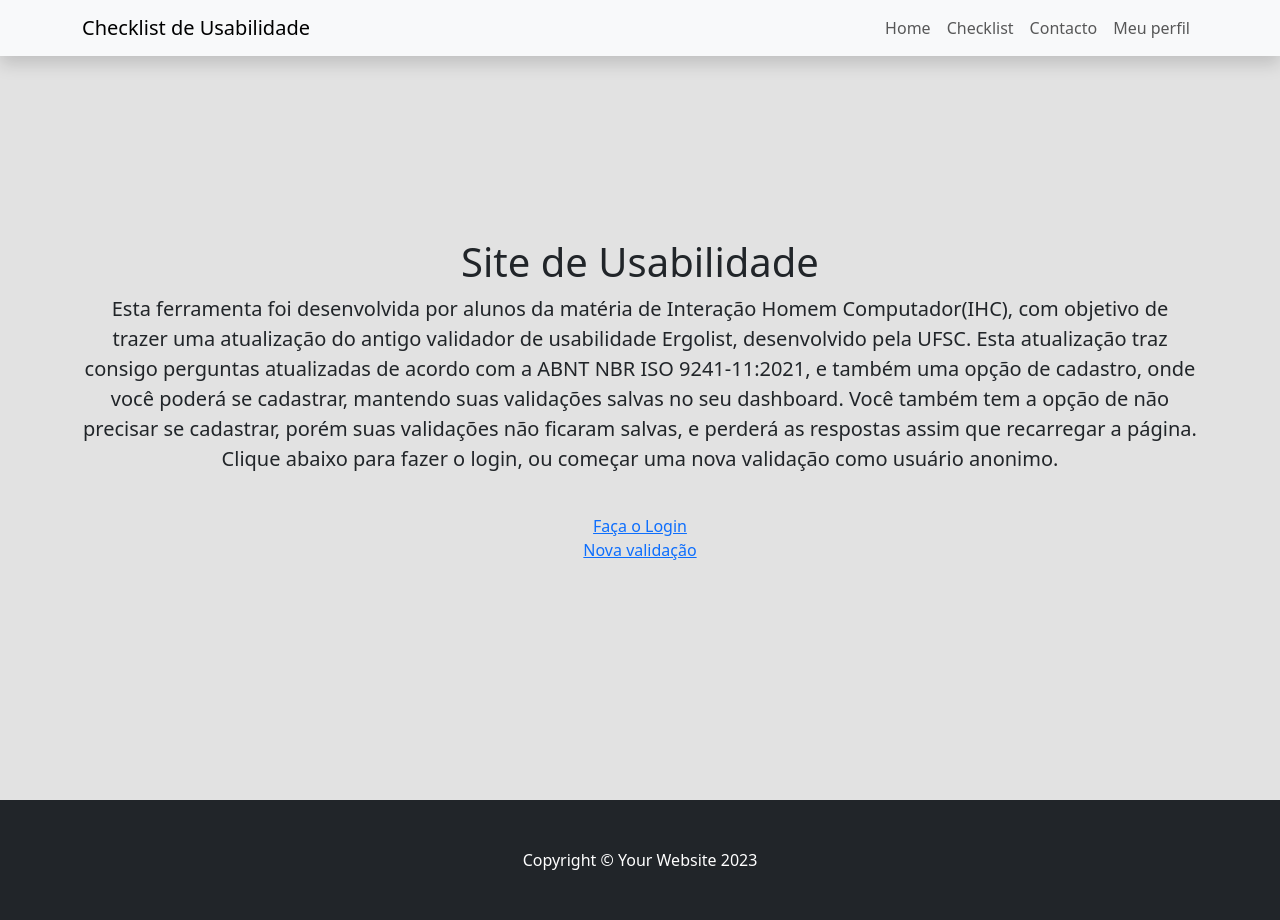
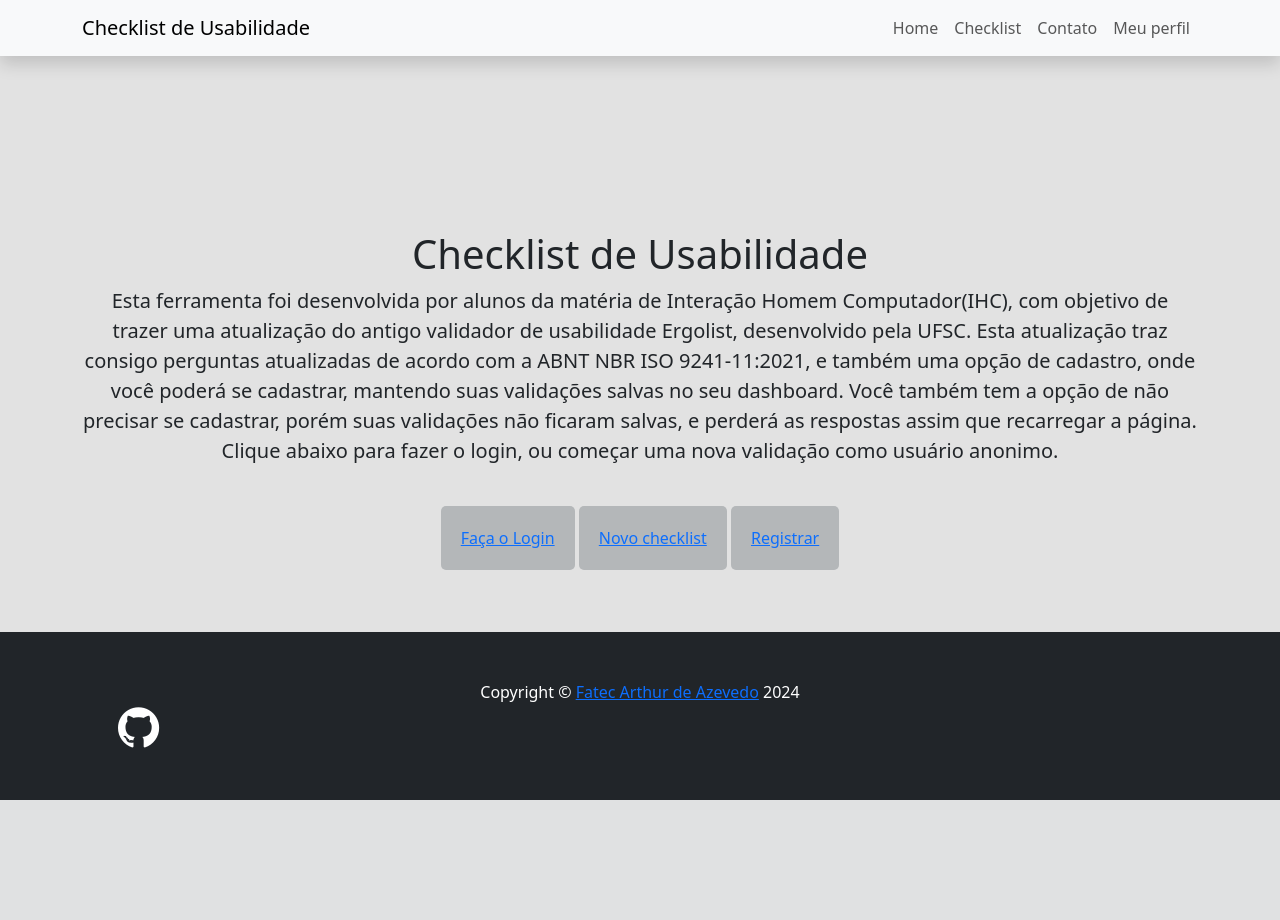
Before and after one commit to calebeandrade93/TG2_iso9241-11_website, a Flask app: page / in a window 1280 px wide. After the commit the page ends 800 px from the top, so only its background shows below. Run offline with Flask 3, Linux system fonts and the light colour scheme; some libraries are stand-ins or nearby versions.

Commit message:
adicionado novas funcionalidades

```diff
--- a/website/static/style.css
+++ b/website/static/style.css
@@ -38,3 +38,29 @@ div.content {
     display: table-cell;
     vertical-align: middle;
   }
+
+  .bottom-homepage {
+    display: inline-block;
+    padding: 20px;
+    background-color: #b4b7b9;
+    color: #fff;
+    text-decoration: none;
+    border-radius: 5px;
+    transition: background-color 0.3s ease;
+}
+
+.bottom-homepage:hover {
+    background-color: #b5b8bb;
+}
+
+/* style.css */
+
+/* Estilo para o footer */
+footer {
+  position: absolute;
+  bottom: 0;
+  width: 100%;
+  background-color: #343a40; /* Cor de fundo do footer */
+  color: #ffffff; /* Cor do texto no footer */
+  padding: 10px 0; /* Espaçamento interno do footer */
+}
--- a/website/templates/index.html
+++ b/website/templates/index.html
@@ -1,19 +1,23 @@
 <!DOCTYPE html>
 <html lang="en">
+
 <head>
   <meta charset="UTF-8">
   <meta name="viewport" content="width=device-width, initial-scale=1.0">
   <link rel="stylesheet" href="../static/bootstrap/css/bootstrap.min.css">
   <link rel="stylesheet" href="../static/style.css">
   <link rel="icon" href="../static/asset/cps.jpg">
+  <link rel="stylesheet" href="https://cdnjs.cloudflare.com/ajax/libs/font-awesome/4.7.0/css/font-awesome.min.css">
   <title>Ergolist - Fatec Arthur de Azevedo</title>
 </head>
+
 <body>
   <!-- Navigation -->
   <nav class="navbar navbar-expand-lg navbar-light bg-light shadow fixed-top">
     <div class="container">
       <a class="navbar-brand" href="{{url_for('home')}}">Checklist de Usabilidade</a>
-      <button class="navbar-toggler" type="button" data-bs-toggle="collapse" data-bs-target="#navbarResponsive" aria-controls="navbarResponsive" aria-expanded="false" aria-label="Toggle navigation">
+      <button class="navbar-toggler" type="button" data-bs-toggle="collapse" data-bs-target="#navbarResponsive"
+        aria-controls="navbarResponsive" aria-expanded="false" aria-label="Toggle navigation">
         <span class="navbar-toggler-icon"></span>
       </button>
       <div class="collapse navbar-collapse" id="navbarResponsive">
@@ -25,7 +29,7 @@
             <a class="nav-link" href="#">Checklist</a>
           </li>
           <li class="nav-item">
-            <a class="nav-link" href="#">Contacto</a>
+            <a class="nav-link" href="#">Contato</a>
           </li>
           <li class="nav-item">
             <a class="nav-link" href="#">Meu perfil</a>
@@ -40,46 +44,42 @@
     <div class="container h-100">
       <div class="row h-100 align-items-center">
         <div class="col-12 text-center">
-          <h1 class="fw-light">Site de Usabilidade</h1>
-          <p class="lead">Esta ferramenta foi desenvolvida por alunos da matéria de Interação Homem Computador(IHC), com objetivo de trazer uma atualização
+          <h1 class="fw-light">Checklist de Usabilidade</h1>
+          <p class="lead">Esta ferramenta foi desenvolvida por alunos da matéria de Interação Homem Computador(IHC), com
+            objetivo de trazer uma atualização
             do antigo validador de usabilidade Ergolist, desenvolvido pela UFSC.
-            Esta atualização traz consigo perguntas atualizadas de acordo com a ABNT NBR ISO 9241-11:2021, e também uma opção de cadastro,
+            Esta atualização traz consigo perguntas atualizadas de acordo com a ABNT NBR ISO 9241-11:2021, e também uma
+            opção de cadastro,
             onde você poderá se cadastrar, mantendo suas validações salvas no seu dashboard.
-            Você também tem a opção de não precisar se cadastrar, porém suas validações não ficaram salvas, e perderá as respostas assim que recarregar a página.
+            Você também tem a opção de não precisar se cadastrar, porém suas validações não ficaram salvas, e perderá as
+            respostas assim que recarregar a página.
             Clique abaixo para fazer o login, ou começar uma nova validação como usuário anonimo.</p><br>
-            <div class="login-bottom-homepage">
+          <div class="bottom-homepage">
             <a href="{{url_for('login')}}">Faça o Login</a>
           </div>
-            <div class="start-bottom-homepage">
-                <a href="">Nova validação</a>
+          <div class="bottom-homepage">
+            <a href="">Novo checklist</a>
           </div>
-
+          <div class="bottom-homepage">
+            <a href="{{url_for('register')}}">Registrar</a>
+          </div>
         </div>
       </div>
     </div>
   </header>
 
-  <!-- Page Content
-  <section class="py-5">
-    <div class="container">
-      <h2 class="fw-light">Page Content</h2>
-      <p>Lorem ipsum dolor sit amet, consectetur adipisicing elit. Repellendus ab nulla dolorum autem nisi officiis
-        blanditiis voluptatem hic, assumenda aspernatur facere ipsam nemo ratione cumque magnam enim fugiat
-        reprehenderit expedita.</p>
-    </div>
-  </section> -->
-
   <!-- Footer-->
   <footer class="py-5 bg-dark">
-    <div class="container px-4 px-lg-5"><p class="m-0 text-center text-white">Copyright &copy; Your Website 2023</p></div>
+    <div class="container px-4 px-lg-5">
+      <p class="m-0 text-center text-white">Copyright &copy; <a href="https://fatecmm.cps.sp.gov.br/">Fatec Arthur de
+          Azevedo</a> 2024</p>
+      <a href="https://github.com/calebeandrade93/TG2_iso9241-11_website" target="_blank">
+        <i class="fa fa-github" style="font-size:48px;color:rgb(255, 255, 255)"></i>
+      </a>
+    </div>
   </footer>
-    <!-- <h1>Check-List de Usabilidade</h1>
-    <h2></h2> -->
-
-    <!-- <a href="{{url_for('login')}}">Login Page</a><br>
-    <a href="{{url_for('register')}}">Register Page</a><br> -->
-
   <script src="../static/bootstrap/js/bootstrap.bundle.min.js"></script>
   <script src="../static/script.js"></script>
 </body>
+
 </html>
```
Also changed, not shown: website/templates/login.html (+16 -1 lines), website/templates/register.html (+50 -8 lines). Lines whose indentation alone changed are shown as unchanged.
